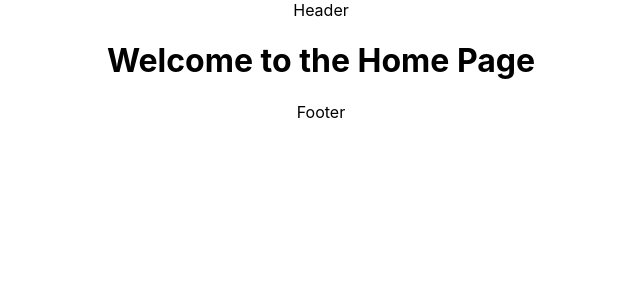
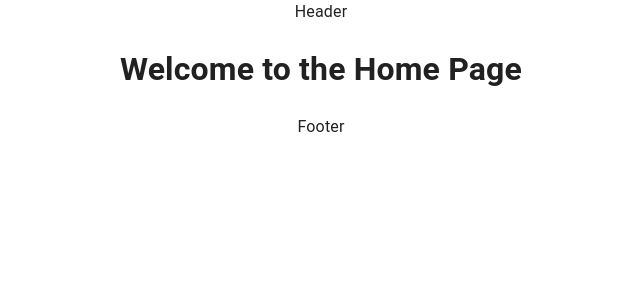
Before and after one commit to govind01a/Student-Adaptability-Level-UI, a React (Create React App) app: page / in a window 1280 px wide. Shown: the top 300 px of the page, without its empty margins (319-959 px from the left). Built offline with nearby package versions, Linux system fonts and the light colour scheme.

Commit message:
Added Theme Provider

```diff
--- a/src/App.jsx
+++ b/src/App.jsx
@@ -2,14 +2,21 @@
 import AppRoutes from './Routes/AppRoutes';
 import Header from './Components/header/Header';
 import Footer from './Components/footer/Footer';
+import { ThemeProvider, CssBaseline } from '@mui/material';
+import { createTheme } from '@mui/material/styles';
+
+const theme = createTheme();
 
 function App() {
   return (
-    <div className="App">
-      <Header />
-      <AppRoutes />
-      <Footer />
-    </div>
+    <ThemeProvider theme={theme}>
+      <CssBaseline/>
+      <div className="App">
+        <Header />
+        <AppRoutes />
+        <Footer />
+      </div>
+    </ThemeProvider>
   );
 }
 
```
Also changed, not shown: src/index.js (+6 -6 lines).
